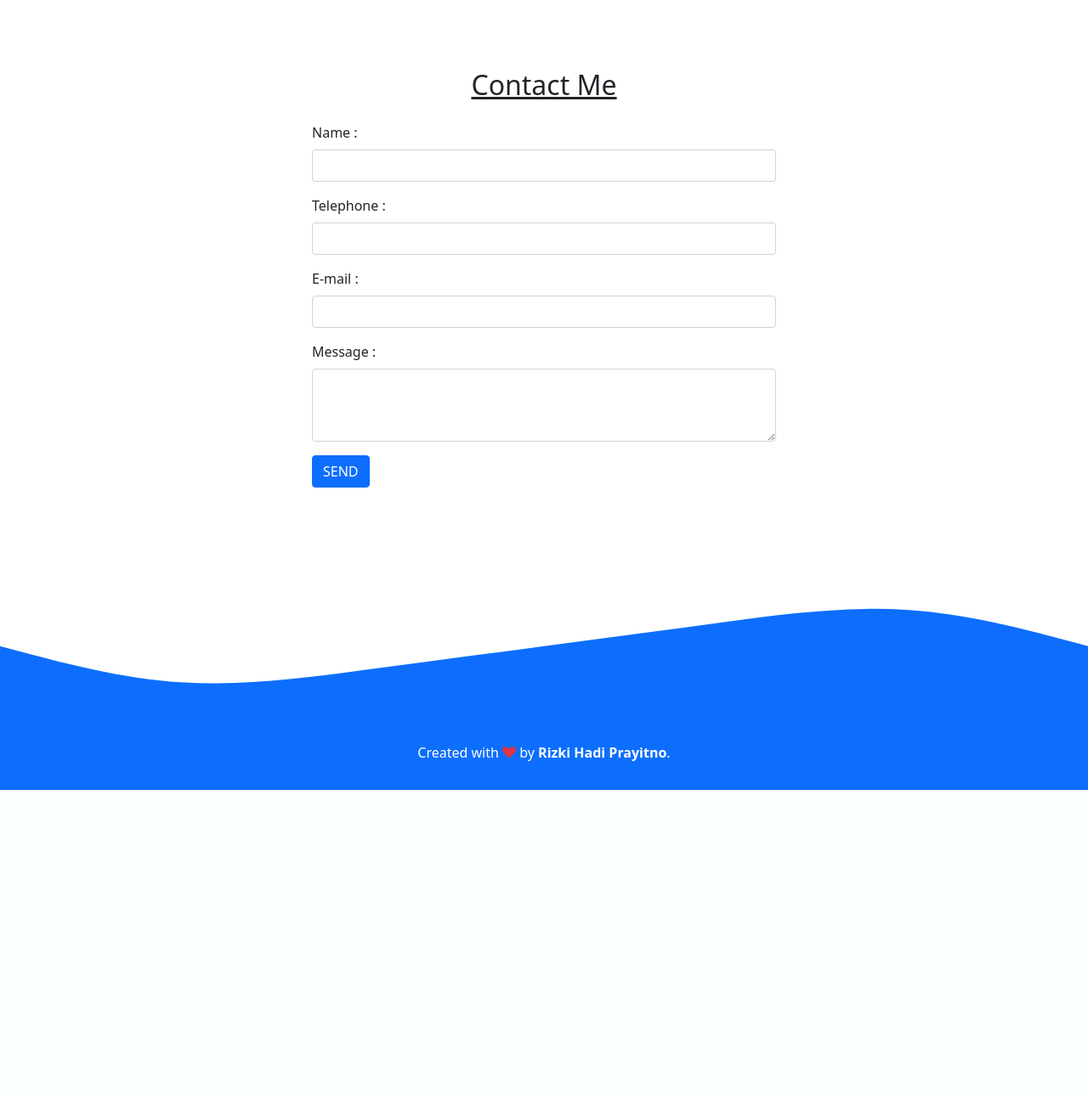
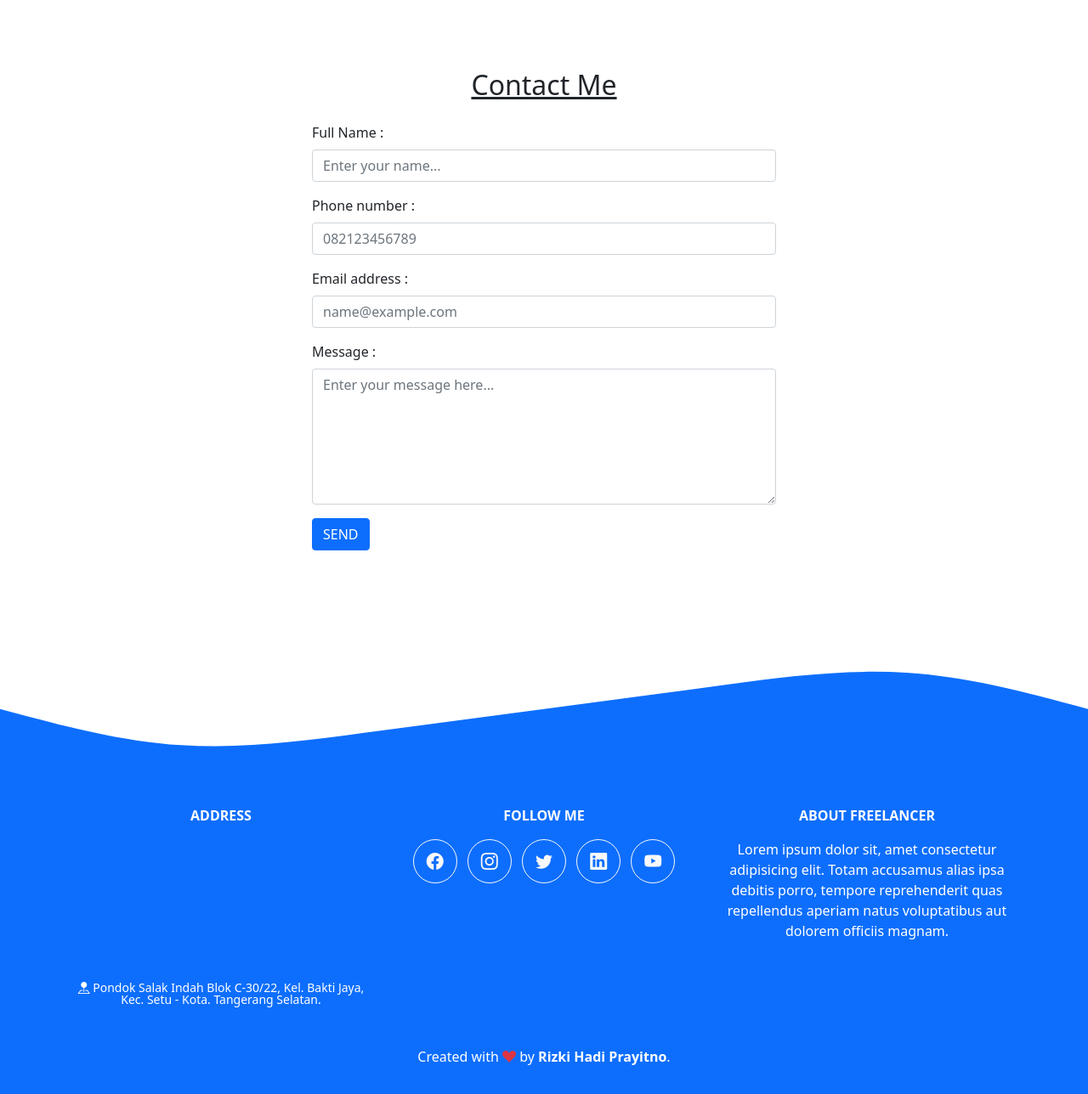
Before and after one commit to RizkiHP/RizkiHP.github.io, a PHP site: page / in a window 1280 px wide. Shown: the part 2280-3568 px from the top of the page at 85% size. Before the commit the page ends 3210 px from the top, so only its background shows below. Run offline with PHP 8.4, Linux system fonts and the light colour scheme; some libraries are stand-ins or nearby versions; grey boxes are pictures that could not be loaded.

Commit message:
Menambahkan maps, sosmed, about di footer

```diff
--- a/css/style.css
+++ b/css/style.css
@@ -15,6 +15,16 @@ section {
   position: fixed;
   padding: 1rem;
   right: 1rem;
-  bottom: 2rem;
+  bottom: 3rem;
   /* background-color: transparent; */
 }
+
+.btn-social {
+  border-radius: 100%;
+  display: inline-flex;
+  width: 3.25rem;
+  height: 3.25rem;
+  font-size: 1.25rem;
+  justify-content: center;
+  align-items: center;
+}
--- a/index.html
+++ b/index.html
@@ -315,20 +315,20 @@
             </div>
             <form name="rhp-contact-form">
               <div class="mb-3">
-                <label for="name" class="form-label">Name :</label>
-                <input type="text" class="form-control" id="name" aria-describedby="name" name="name" data-bs-toggle="tooltip" data-bs-placement="right" title="Name" minlength="3" required />
+                <label for="name" class="form-label">Full Name :</label>
+                <input type="text" class="form-control" id="name" aria-describedby="name" name="name" placeholder="Enter your name..." required />
               </div>
               <div class="mb-3">
-                <label for="telp" class="form-label">Telephone :</label>
-                <input type="text" class="form-control" id="telp" aria-describedby="telp" name="telp" data-bs-toggle="tooltip" data-bs-placement="right" title="Telephone" maxlength="15" required />
+                <label for="telp" class="form-label">Phone number :</label>
+                <input type="text" class="form-control" id="telp" aria-describedby="telp" name="telp" data-bs-toggle="tooltip" placeholder="082123456789" required />
               </div>
               <div class="mb-3">
-                <label for="email" class="form-label">E-mail :</label>
-                <input type="email" class="form-control" id="email" aria-describedby="email" name="email" data-bs-toggle="tooltip" data-bs-placement="right" title="E-mail" required />
+                <label for="email" class="form-label">Email address :</label>
+                <input type="email" class="form-control" id="email" aria-describedby="email" name="email" placeholder="name@example.com" required />
               </div>
               <div class="mb-3">
                 <label for="pesan" class="form-label">Message :</label>
-                <textarea class="form-control" id="pesan" rows="3" name="pesan" required></textarea>
+                <textarea class="form-control" id="pesan" rows="3" name="pesan" placeholder="Enter your message here..." style="height: 10rem" required></textarea>
               </div>
               <button type="submit" class="btn btn-primary btn-kirim">SEND</button>
               <button class="btn btn-primary btn-loading d-none" type="button" disabled>
@@ -337,19 +337,6 @@
               </button>
             </form>
           </div>
-          <!-- <div class="col-md-6 mb-3">
-            <iframe
-              src="https://www.google.com/maps/embed?pb=!1m18!1m12!1m3!1d3965.2847223411377!2d106.71130331413903!3d-6.357179663959723!2m3!1f0!2f0!3f0!3m2!1i1024!2i768!4f13.1!3m3!1m2!1s0x2e69e58e46094831%3A0x37f32aaa2f19cce8!2sJl.%20Tekukur%203%20Blok%20C.30%20No.22%2C%20RT.1%2FRW.4%2C%20Bakti%20Jaya%2C%20Kec.%20Setu%2C%20Kota%20Tangerang%20Selatan%2C%20Banten%2015315!5e0!3m2!1sid!2sid!4v1625257815779!5m2!1sid!2sid"
-              width="100%"
-              height="375"
-              style="border: 0"
-              allowfullscreen=""
-              loading="lazy"
-            ></iframe>
-             <p class="mt-3">
-              <a href=""><button type="button" class="btn btn-outline-danger"><i class="bi bi-instagram"></i> Instagram</button></a>
-            </p>
-          </div> -->
         </div>
       </div>
       <svg xmlns="http://www.w3.org/2000/svg" viewBox="0 0 1440 320">
@@ -367,7 +354,39 @@
 
     <!-- Footer -->
     <footer class="bg-primary text-white text-center pb-3">
-      <p>Created with <i class="bi bi-suit-heart-fill text-danger"></i> by <a href="https://www.instagram.com/rizki_hp/" target="_blank" class="text-white fw-bold text-decoration-none">Rizki Hadi Prayitno</a>.</p>
+      <div class="container">
+        <div class="row mb-3">
+          <div class="col-md-4 mb-3">
+            <p class="fw-bold">ADDRESS</p>
+            <figure class="figure-img img-fluid rounded">
+              <iframe
+                src="https://www.google.com/maps/embed?pb=!1m18!1m12!1m3!1d3965.2847223411377!2d106.71130331413903!3d-6.357179663959723!2m3!1f0!2f0!3f0!3m2!1i1024!2i768!4f13.1!3m3!1m2!1s0x2e69e58e46094831%3A0x37f32aaa2f19cce8!2sJl.%20Tekukur%203%20Blok%20C.30%20No.22%2C%20RT.1%2FRW.4%2C%20Bakti%20Jaya%2C%20Kec.%20Setu%2C%20Kota%20Tangerang%20Selatan%2C%20Banten%2015315!5e0!3m2!1sid!2sid!4v1625257815779!5m2!1sid!2sid"
+                width="100%"
+                height=""
+                style="border: 0"
+                allowfullscreen=""
+                loading="lazy"
+              ></iframe>
+              <p>
+                <figcaption class="figure-caption text-white"><i class="bi bi-pin-map-fill text-white"></i> Pondok Salak Indah Blok C-30/22, Kel. Bakti Jaya, Kec. Setu - Kota. Tangerang Selatan.</figcaption>
+              </p>
+            </figure>
+          </div>
+          <div class="col-md-4 mb-3">
+            <p class="fw-bold">FOLLOW ME</p>
+            <a class="btn btn-outline-light btn-social mx-1" href="https://facebook.com/rizki.hadiprayitno/" target="_blank"><i class="bi bi-facebook"></i></a>
+            <a class="btn btn-outline-light btn-social mx-1" href="https://www.instagram.com/rizki_hp/" target="_blank"><i class="bi bi-instagram"></i></a>
+            <a class="btn btn-outline-light btn-social mx-1" href="https://twitter.com/RizkiHP_new" target="_blank"><i class="bi bi-twitter"></i></a>
+            <a class="btn btn-outline-light btn-social mx-1" href="https://www.linkedin.com/in/rizki-hadi-prayitno-13a0461b4/" target="_blank"><i class="bi bi-linkedin"></i></a>
+            <a class="btn btn-outline-light btn-social mx-1" href="https://www.youtube.com/channel/UCep99DifoAphY21X3P4s_Xw" target="_blank"><i class="bi bi-youtube"></i></a>
+          </div>
+          <div class="col-md-4 mb-3">
+            <p class="fw-bold">ABOUT FREELANCER</p>
+            <p>Lorem ipsum dolor sit, amet consectetur adipisicing elit. Totam accusamus alias ipsa debitis porro, tempore reprehenderit quas repellendus aperiam natus voluptatibus aut dolorem officiis magnam.</p>
+          </div>
+        </div>
+      </div>
+      <p class="text-white mt-3">Created with <i class="bi bi-suit-heart-fill text-danger"></i> by <a href="" target="_blank" class="text-white fw-bold text-decoration-none">Rizki Hadi Prayitno</a>.</p>
     </footer>
     <!-- End Footer -->
 
```
